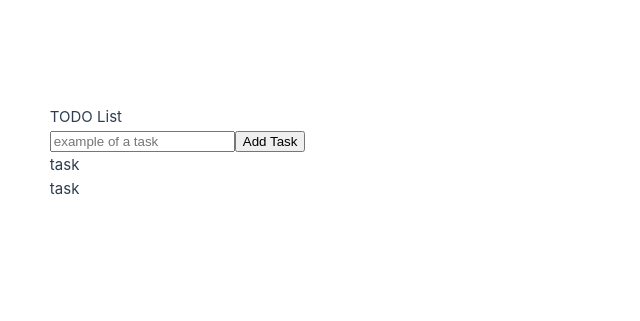
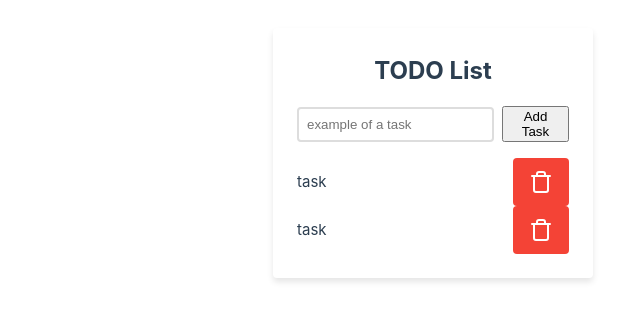
Before and after one commit to LuisAntonioCardoso/vueToDoApp, a Vue app: page / in a window 1280 px wide. Shown: the part 247-568 px from the top of the page, without its empty margins (47-687 px from the left). Built offline with nearby package versions, Linux system fonts and the light colour scheme.

Commit message:
changed app design

```diff
--- a/src/App.vue
+++ b/src/App.vue
@@ -1,9 +1,9 @@
 <script setup>
-import TodoList from "./components/TodoList.vue";
+import TodoList from "@/components/TodoList.vue";
 </script>
 
 <template>
-  <div id="app">
+  <div>
     <TodoList />
   </div>
 </template>
@@ -15,9 +15,4 @@ export default {
 };
 </script>
 
-<style scoped>
-body {
-  margin: 0;
-  background-color: #eee;
-}
-</style>
+<style scoped></style>
--- a/src/components/TodoList.vue
+++ b/src/components/TodoList.vue
@@ -1,29 +1,157 @@
 <template>
   <div class="container">
-    <label class="form-label">TODO List</label>
-    <form>
+    <h1 class="title">TODO List</h1>
+    <form class="todo-form">
       <input
-        type="text"
         placeholder="example of a task"
         v-model="store.newItem"
         @keyup.enter.prevent="store.addItem"
         class="todo-input"
+        type="text"
       />
       <button @click.prevent="store.addItem" class="todo-button">
         Add Task
       </button>
     </form>
-    <div v-for="todo in store.items" :key="todo.id" class="todo-item">
-      {{ todo.title }}
+    <div
+      v-for="todo in store.items"
+      :key="todo.id"
+      class="margin-bottom: 0.75rem;"
+    >
+      <div class="todo-item">
+        <div class="todo-label">
+          <span class="text-decoration: line-through;">{{ todo.title }}</span>
+        </div>
+        <button class="delete-button">
+          <svg
+            xmlns="http://www.w3.org/2000/svg"
+            width="24"
+            height="24"
+            viewBox="0 0 24 24"
+            fill="none"
+            stroke="currentColor"
+            stroke-width="2"
+            stroke-linecap="round"
+            stroke-linejoin="round"
+            class="text-white"
+            data-darkreader-inline-stroke=""
+            style="--darkreader-inline-stroke: currentColor"
+          >
+            <path d="M3 6h18"></path>
+            <path d="M19 6v14c0 1-1 2-2 2H7c-1 0-2-1-2-2V6"></path>
+            <path d="M8 6V4c0-1 1-2 2-2h4c1 0 2 1 2 2v2"></path>
+          </svg>
+        </button>
+      </div>
     </div>
   </div>
-  <br />
-  <br />
-  <br />
-  <label for="test"> {{ store.newItem }}</label>
 </template>
 
 <script setup>
 import { useTaskStore } from "@/stores/taskStore";
 const store = useTaskStore();
 </script>
+
+<style>
+.container {
+  background-color: #fff;
+  padding: 1.5rem;
+  border-radius: 4px;
+  box-shadow: 0 4px 6px rgba(0, 0, 0, 0.1);
+  max-width: 20rem;
+  margin: 0 auto;
+}
+
+.title {
+  font-size: 1.5rem;
+  font-weight: bold;
+  margin-bottom: 1rem;
+  text-align: center;
+}
+
+.todo-form {
+  display: flex;
+  align-items: center;
+  justify-content: space-between;
+  margin-bottom: 1rem;
+}
+
+.todo-input {
+  border: 2px solid #ddd;
+  border-radius: 4px;
+  padding: 0.5rem;
+  flex-grow: 1;
+  margin-right: 0.5rem;
+}
+
+.button {
+  display: inline-flex;
+  align-items: center;
+  justify-content: center;
+  white-space: nowrap;
+  font-size: 0.875rem;
+  font-weight: 500;
+  transition: background-color 0.2s ease-out;
+  cursor: pointer;
+  height: 3rem;
+  background-color: #48bb78;
+  color: #fff;
+  padding: 0.5rem 1rem;
+  border-radius: 4px;
+  border: none;
+  margin: 0;
+  outline: none;
+  box-shadow: none;
+  user-select: none;
+}
+
+.button:hover {
+  background-color: #38a169;
+}
+
+.button:disabled {
+  cursor: not-allowed;
+  opacity: 0.5;
+}
+
+.todo-item {
+  display: flex;
+  align-items: center;
+  justify-content: space-between;
+}
+
+.todo-label {
+  display: flex;
+  align-items: center;
+}
+
+.delete-button {
+  display: inline-flex;
+  align-items: center;
+  justify-content: center;
+  white-space: nowrap;
+  font-size: 0.875rem;
+  font-weight: 500;
+  transition: background-color 0.2s ease-out;
+  cursor: pointer;
+  height: 3rem;
+  background-color: #f44336;
+  color: #fff;
+  padding: 0.5rem 1rem;
+  border-radius: 4px;
+  border: none;
+  margin: 0;
+  outline: none;
+  box-shadow: none;
+  user-select: none;
+}
+
+.delete-button:hover {
+  background-color: #e53935;
+}
+
+.delete-button:disabled {
+  cursor: not-allowed;
+  opacity: 0.5;
+}
+</style>
```
